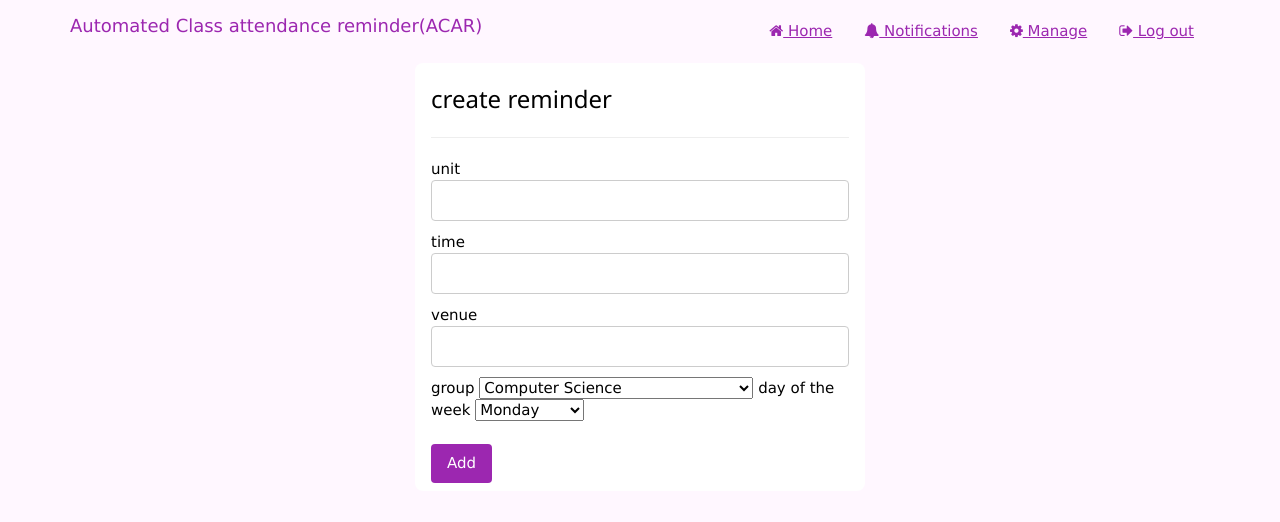
After one commit to Felabs1/Automated-class-attendance-reminder, a PHP site: page /reminder.php in a window 1280 px wide. The commit adds this page. Shown: the top 522 px of the page. Run offline with PHP 8.4, Linux system fonts and the light colour scheme.

Commit message:
more pushes

```diff
--- a/javascript/app.js
+++ b/javascript/app.js
@@ -8,8 +8,13 @@ function register() {
   var course = document.getElementById("course");
   var year = document.getElementById("year");
 
+  const emailPattern = /^[a-zA-Z0-9._%+-]+@[a-zA-Z0-9.-]+\.[a-zA-Z]{2,}$/;
   if (email.value == "") {
     alert("please enter email");
+    email.classList.add("w3-border-red");
+    return;
+  } else if (emailPattern.test(email.value) == false) {
+    alert("please enter a valid email");
     email.classList.add("w3-border-red");
     return;
   }
@@ -90,7 +95,7 @@ function login() {
       console.log(this.responseText);
       if (this.responseText == "login_success") {
         alert("login successful");
-        window.location.href("./index.php");
+        window.location.href = "./index.php";
       } else if (this.responseText == "incorrect_password") {
         alert("please enter the correct password");
       } else if (this.responseText == "no_user_found") {
@@ -129,13 +134,10 @@ function addCourse() {
   request.onreadystatechange = function () {
     if (this.readyState == 4 && this.status == 200) {
       console.log(this.responseText);
-      if (this.responseText == "login_success") {
-        alert("login successful");
-        window.location.href("./index.php");
-      } else if (this.responseText == "incorrect_password") {
-        alert("please enter the correct password");
-      } else if (this.responseText == "no_user_found") {
-        alert("the admission number you entered does not exist");
+      if (this.responseText == "course_exist") {
+        alert("the course code allready exist");
+      } else if (this.responseText == "success") {
+        alert("course registered successfully");
       } else {
         alert("internal server error");
         console.error(this.responseText);
@@ -144,7 +146,94 @@ function addCourse() {
   };
 
   // sending data from the login form
-  let myForm = document.getElementById("frmLogin");
+  let myForm = document.getElementById("frmaddcourse");
   let formData = new FormData(myForm);
   request.send(formData);
 }
+
+function addUnit() {
+  let unitCode = document.getElementById("unit_code");
+  let unitName = document.getElementById("unitName");
+
+  if (unitCode.value == "") {
+    alert("please enter the unit code");
+    return;
+  }
+
+  if (unitName.value == "") {
+    alert("please enter the unit name");
+    return;
+  }
+
+  let request = new XMLHttpRequest();
+  request.open("POST", "./backend/connection.php?addunit=true");
+  request.onreadystatechange = function () {
+    if (this.readyState == 4 && this.status == 200) {
+      console.log(this.responseText);
+      if (this.responseText == "course_exist") {
+        alert("the course code allready exist");
+      } else if (this.responseText == "success") {
+        alert("course registered successfully");
+      } else {
+        alert("internal server error");
+        console.error(this.responseText);
+      }
+    }
+  };
+
+  // sending data from the login form
+  let myForm = document.getElementById("frmaddunit");
+  let formData = new FormData(myForm);
+  request.send(formData);
+}
+
+function addReminder() {
+  var unit = document.getElementById("unit");
+  var time = document.getElementById("time");
+  var venue = document.getElementById("venue");
+  var group = document.getElementById("group");
+  var day_of_the_week = document.getElementById("day_of_the_week");
+
+  // validations
+  if (unit.value == "") {
+    alert("please enter the unit name");
+    unit.classList.add("w3-border-red");
+    return;
+  }
+
+  if (time.value == "") {
+    alert("please enter time");
+    time.classList.add("w3-border-red");
+    return;
+  }
+
+  if (venue.value == "") {
+    alert("please enter venue");
+    venue.classList.add("w3-border-red");
+    return;
+  }
+
+  if (group.value == "") {
+    alert("please enter group");
+    group.classList.add("w3-border-red");
+    return;
+  }
+
+  if (day_of_the_week.value == "") {
+    alert("please enter the day of the week");
+    day_of_the_week.classList.add("w3-border-red");
+    return;
+  }
+
+  let request = new XMLHttpRequest();
+  request.open("POST", "./backend/connection.php?addReminder=true");
+  request.onreadystatechange = function () {
+    if (this.readyState == 4 && this.status == 200) {
+      console.log(this.responseText);
+    }
+  };
+
+  let form = document.getElementById("reminder");
+  let formData = new FormData(form);
+  request.send(formData);
+}
--- a/manage.php
+++ b/manage.php
@@ -35,7 +35,7 @@
                     <h3><i class="fa fa-bell w3-text-purple">&nbsp;</i>Reminder
                     </h3>
                     <hr>
-                    <button class="w3-button w3-purple w3-round">Create</button>
+                    <a href="reminder.php" class="w3-button w3-purple w3-round">Create</a>
                     <button class="w3-button w3-purple w3-round">Manage Reminder</button>
                 </div>
             </div>
--- /dev/null
+++ b/reminder.php
@@ -0,0 +1,45 @@
+<!DOCTYPE html>
+<html lang="en">
+<head>
+    <meta charset="UTF-8">
+    <meta name="viewport" content="width=device-width, initial-scale=1.0">
+    <link rel="stylesheet" type="text/css" href="./css/w3.css">
+    <link rel="stylesheet" type="text/css" href="./css/font-awesome/css/font-awesome.min.css">
+    <link rel="stylesheet" type="text/css" href="./index.css">
+    <title>Document</title>
+</head>
+<body>
+    <?php require("./navigation.php"); ?>
+    <div class="w3-auto" style="width: 30rem">
+        <form id="reminder" class="w3-white w3-padding w3-round-large">
+            <h3>create reminder</h3>
+            <hr>
+            <label for="">unit</label>
+            <input class="w3-input w3-border w3-round" name="unit" id="unit"/>
+            <label for="">time</label>
+            <input class="w3-input w3-border w3-round" name="time" id="time"/>
+            <label for="">venue</label>
+            <input class="w3-input w3-border w3-round" name="venue" id="venue"/>
+            <label for="">group</label>
+            <select name="group" id="group">
+                <option value="ccs">Computer Science</option>
+                <option value="tmc">Mathematics & computer science</option>
+            </select>
+            <label for="">day of the week</label>
+            <select id="day_of_the_week" name="day_of_the_week">
+                <option value="monday">Monday</option>
+                <option value="tuesday">Tuesday</option>
+                <option value="wednesday">Wednesday</option>
+                <option value="thursday">Thursday</option>
+                <option value="Friday">Friday</option>
+            </select>
+            <!-- <label for="">lecturer id</label>
+            <input class="w3-input w3-border w3-round" name="unit_name" id="unit_name"/> -->
+            <br>
+            <br>
+            <button class="w3-button w3-purple w3-round" type="button" onclick="addReminder()">Add</button>
+        </form>
+    </div>
+    <script src="./javascript/app.js"></script>
+</body>
+</html>
```
Also changed, not shown: add_unit.php (+7 -7 lines), backend/connection.php (+40 -0 lines).
